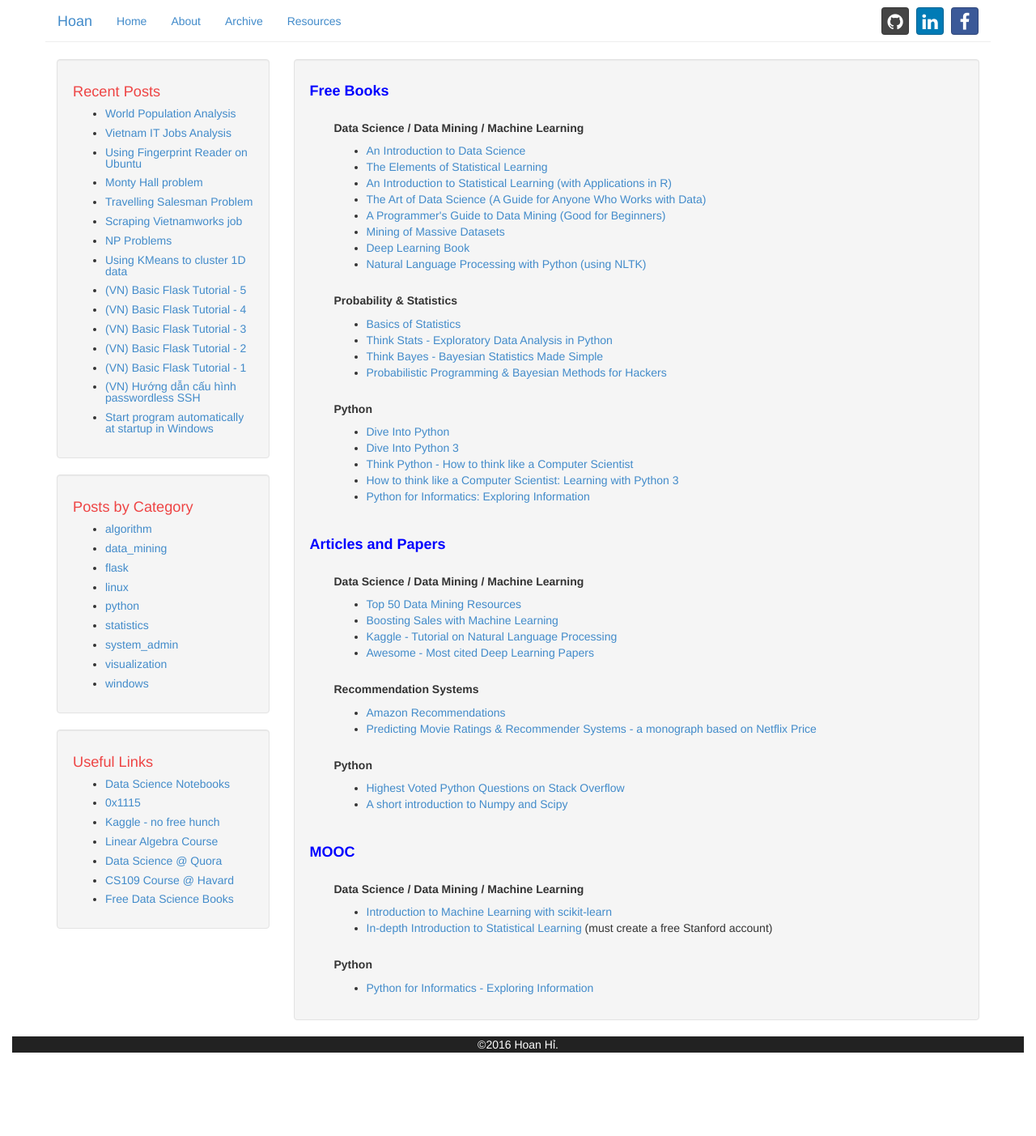
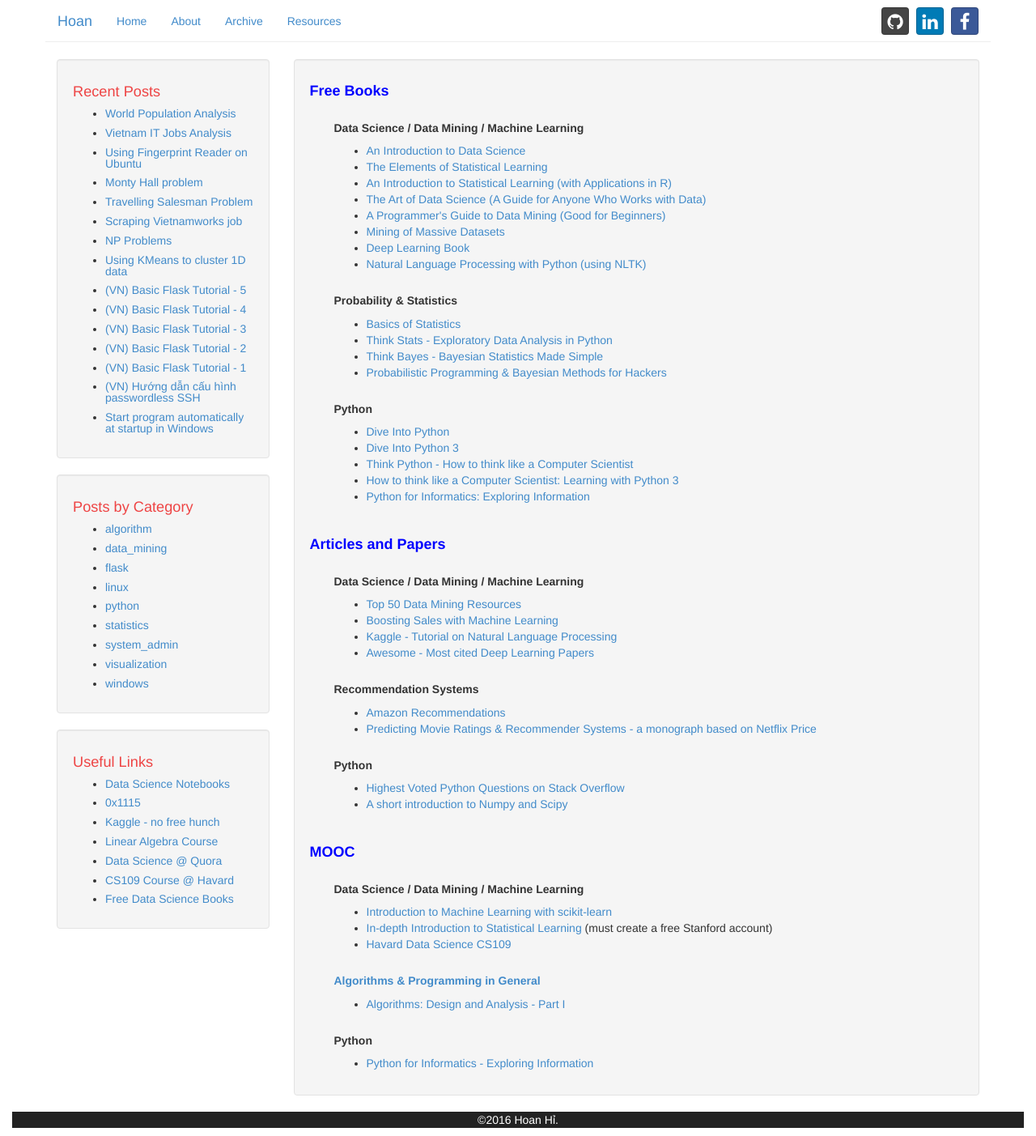
Before and after one commit to hoanvu/hoanvu.github.io, a Jekyll site: the page built from resources.html, in a window 1280 px wide. Shown: the whole page at 81% size. Built offline with Jekyll 4.4.1, drawn with Linux system fonts in a browser that asks for light colours; before the commit the page ends 1310 px from its top, so only the background shows below that.

Commit message:
add links to Resources

```diff
--- a/resources.html
+++ b/resources.html
@@ -76,6 +76,14 @@ layout: default
         <ul>
             <li><a href="https://github.com/justmarkham/scikit-learn-videos" target="_blank">Introduction to Machine Learning with scikit-learn</a></li>
             <li><a href="https://lagunita.stanford.edu/courses/HumanitiesSciences/StatLearning/Winter2016/about" target="_blank">In-depth Introduction to Statistical Learning</a> (must create a free Stanford account)</li>
+            <li><a href="http://cs109.github.io/2015/" target="_blank">Havard Data Science CS109</li>
+        </ul>
+    </div>
+
+    <div class ="indented">
+        <h5><strong>Algorithms & Programming in General</strong></h5>
+        <ul>
+            <li><a href="https://class.coursera.org/algo-004/lecture/preview" target="_blank">Algorithms: Design and Analysis - Part I</a></li>
         </ul>
     </div>
 
```
